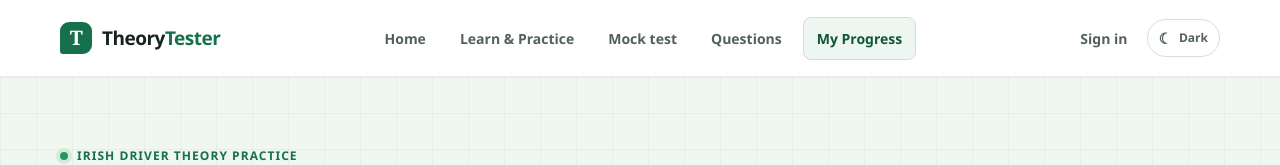
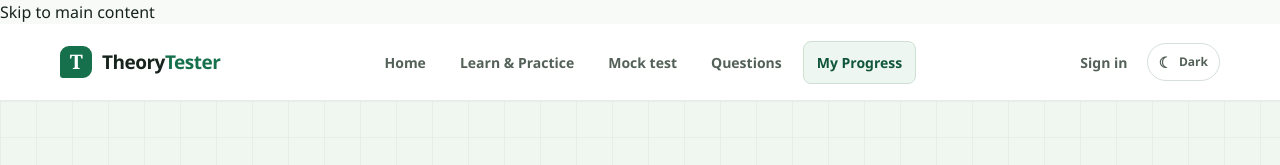
Before and after one commit to cullenry/theory-tester, a Next.js app: page / in a window 1280 px wide. Shown: the top 165 px of the page. Built offline with nearby package versions, Linux system fonts and the light colour scheme; no server answers.

Commit message:
Add skip link for keyboard navigation

```diff
--- a/src/app/layout.tsx
+++ b/src/app/layout.tsx
@@ -21,7 +21,11 @@ export default function RootLayout({
           }}
         />
       </head>
-      <body><SiteHeader />{children}</body>
+      <body>
+        <a className="skip-link" href="#main-content">Skip to main content</a>
+        <SiteHeader />
+        <div id="main-content" tabIndex={-1}>{children}</div>
+      </body>
     </html>
   );
 }
```
